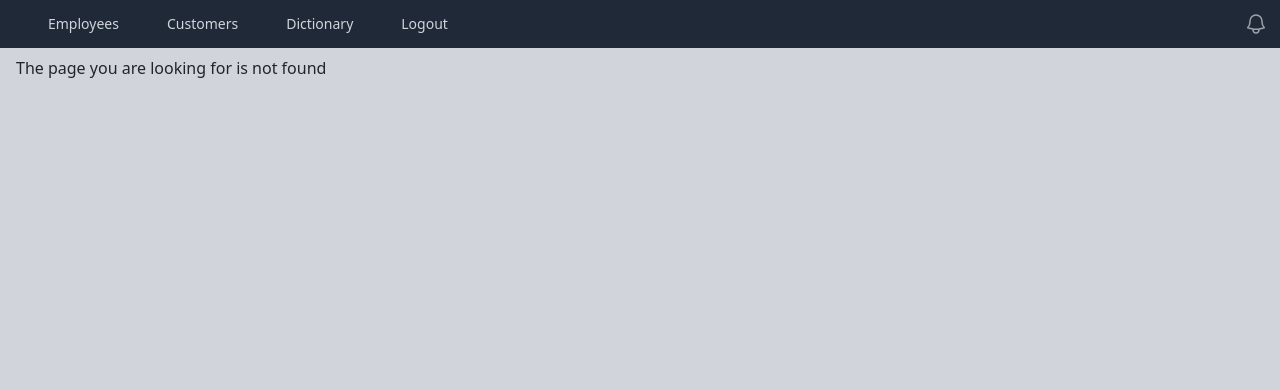
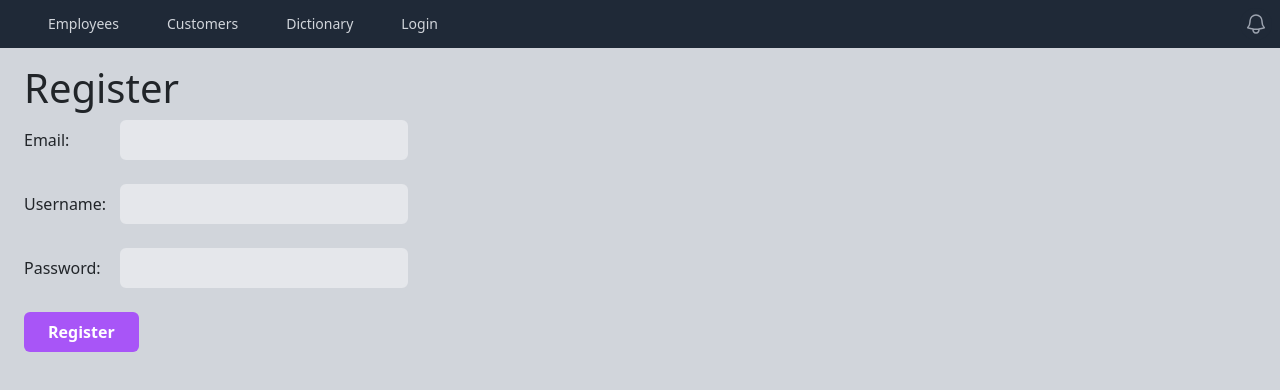
Before and after one commit to hoangdinhthien/LEARN-REACT, a React (Create React App) app in the folder hello/: page /register in a window 1280 px wide. Before the commit this address had no page. Shown: the top 390 px of the page. Built offline with nearby package versions, Linux system fonts and the light colour scheme.

Commit message:
custom hook parameter and return data

```diff
--- a/hello/src/App.js
+++ b/hello/src/App.js
@@ -1,26 +1,65 @@
 import './index.css';
-import { createContext, useState } from 'react';
+import { createContext, useState, useEffect } from 'react';
 import Header from './components/Header.js';
 import Employees from './pages/Employees';
-import { BrowserRouter, Routes, Route } from 'react-router-dom';
+import { BrowserRouter, Routes, Route, json } from 'react-router-dom';
 import Customers from './pages/Customers';
 import Dictionary from './pages/Dictionary';
 import Definition from './pages/Definition';
 import NotFound from './components/NotFound';
 import Customer from './pages/Customer';
 import Login from './pages/Login';
-
+import { baseUrl } from './shared';
+import Register from './pages/Register';
 
 export const LoginContext = createContext();
 
 function App () {
-  const [ loggedIn, setLoggedIn ] = useState( true );
+  //check localStorage for an access token --> may be expired
+  //long term goal --> use refresh token and if it works, stay logged in, otherwise, send to login page
+  useEffect( () => {
+    function refreshTokens () {
+      if ( localStorage.refresh ) {
+        const url = baseUrl + 'api/token/refresh/';
+        fetch( url, {
+          method: 'POST',
+          headers: {
+            'Content-Type': 'application/json',
+          },
+          body: JSON.stringify( {
+            refresh: localStorage.refresh,
+          } ),
+        } )
+          .then( ( response ) => {
+            return response.json;
+          } )
+          .then( ( data ) => {
+            localStorage.data = data.access;
+            localStorage.refresh = data.refresh;
+            setLoggedIn( true );
+          } );
+      }
+    }
+    const minute = 1000 * 60;
+    refreshTokens();
+    setInterval( refreshTokens, minute * 3 );
+  }, [] );
+
+  const [loggedIn, setLoggedIn] = useState( localStorage.access ? true : false );
+
+  //setLoggedIn in Header.js refers to changedLoggedIn, just different names
+  function changeLoggedIn ( value ) {
+    setLoggedIn( value );
+    if ( value === false ) {
+      localStorage.clear();
+    }
+  }
+
   return (
-    <LoginContext.Provider value={[ loggedIn, setLoggedIn ]}>
+    <LoginContext.Provider value={[loggedIn, changeLoggedIn]}>
       <BrowserRouter>
         <Header>
           <Routes>
-
             <Route path='/employees' element={<Employees />} />
             <Route path='/dictionary' element={<Dictionary />} />
             <Route path='/definition' element={<Definition />} />
@@ -28,9 +67,10 @@ function App () {
             <Route path='/customers' element={<Customers />} />
             <Route path='/customers/:id' element={<Customer />} />
             <Route path='/login' element={<Login />} />
+            <Route path='/register' element={<Register />} />
             <Route path='/404' element={<NotFound />} />
-            <Route path='*' element={<NotFound />} /> {/* if doesn't match any path that exist => return to 404 page */}
-
+            <Route path='*' element={<NotFound />} />{' '}
+            {/* if doesn't match any path that exist => return to 404 page */}
           </Routes>
         </Header>
       </BrowserRouter>
--- a/hello/src/components/Header.js
+++ b/hello/src/components/Header.js
@@ -15,11 +15,7 @@ function classNames ( ...classes ) {
 }
 
 export default function Header ( props ) {
-    const [ loggedIn, setLoggedIn ] = useContext( LoginContext );
-
-    useEffect( () => {
-        console.log( loggedIn );
-    } );
+    const [loggedIn, setLoggedIn] = useContext( LoginContext );
 
     return (
         <>
@@ -31,19 +27,11 @@ export default function Header ( props ) {
                                 <div className='absolute inset-y-0 left-0 flex items-center sm:hidden'>
                                     {/* Mobile menu button*/}
                                     <Disclosure.Button className='inline-flex items-center justify-center rounded-md p-2 text-gray-400 hover:bg-gray-700 hover:text-white focus:outline-none focus:ring-2 focus:ring-inset focus:ring-white'>
-                                        <span className='sr-only'>
-                                            Open main menu
-                                        </span>
+                                        <span className='sr-only'>Open main menu</span>
                                         {open ? (
-                                            <XMarkIcon
-                                                className='block h-6 w-6'
-                                                aria-hidden='true'
-                                            />
+                                            <XMarkIcon className='block h-6 w-6' aria-hidden='true' />
                                         ) : (
-                                            <Bars3Icon
-                                                className='block h-6 w-6'
-                                                aria-hidden='true'
-                                            />
+                                            <Bars3Icon className='block h-6 w-6' aria-hidden='true' />
                                         )}
                                     </Disclosure.Button>
                                 </div>
@@ -54,14 +42,8 @@ export default function Header ( props ) {
                                                 <NavLink
                                                     key={item.name}
                                                     to={item.href}
-                                                    className={( {
-                                                        isActive,
-                                                    } ) => {
-                                                        console.log(
-                                                            item.href +
-                                                            ' ' +
-                                                            isActive
-                                                        );
+                                                    className={( { isActive } ) => {
+                                                        console.log( item.href + ' ' + isActive );
                                                         return (
                                                             'px-3 py-2 rounded-md text-sm font-medium no-underline ' +
                                                             ( !isActive
@@ -74,16 +56,25 @@ export default function Header ( props ) {
                                                 </NavLink>
                                             ) )}
 
+                                            {loggedIn ? (
                                                 <NavLink
-                                                to={
-                                                    loggedIn
-                                                        ? '/logout'
-                                                        : '/login'
-                                                }
+                                                    to={'/login'}
+                                                    onClick={() => {
+                                                        setLoggedIn( false );
+                                                        localStorage.clear();
+                                                    }}
                                                     className='px-3 py-2 rounded-md text-sm font-medium no-underline text-gray-300 hover:bg-gray-700 hover:text-white'
                                                 >
-                                                {loggedIn ? 'Logout' : 'Login'}
+                                                    Logout
                                                 </NavLink>
+                                            ) : (
+                                                <NavLink
+                                                    to={'/login'}
+                                                    className='px-3 py-2 rounded-md text-sm font-medium no-underline text-gray-300 hover:bg-gray-700 hover:text-white'
+                                                >
+                                                    Login
+                                                </NavLink>
+                                            )}
                                         </div>
                                     </div>
                                 </div>
@@ -92,13 +83,8 @@ export default function Header ( props ) {
                                         type='button'
                                         className='rounded-full bg-gray-800 p-1 text-gray-400 hover:text-white focus:outline-none focus:ring-2 focus:ring-white focus:ring-offset-2 focus:ring-offset-gray-800'
                                     >
-                                        <span className='sr-only'>
-                                            View notifications
-                                        </span>
-                                        <BellIcon
-                                            className='h-6 w-6'
-                                            aria-hidden='true'
-                                        />
+                                        <span className='sr-only'>View notifications</span>
+                                        <BellIcon className='h-6 w-6' aria-hidden='true' />
                                     </button>
                                 </div>
                             </div>
@@ -111,9 +97,7 @@ export default function Header ( props ) {
                                         key={item.name}
                                         to={item.href}
                                         className={( { isActive } ) => {
-                                            console.log(
-                                                item.href + ' ' + isActive
-                                            );
+                                            console.log( item.href + ' ' + isActive );
                                             return (
                                                 'block px-3 py-2 rounded-md text-base font-medium no-underline ' +
                                                 ( !isActive
@@ -125,16 +109,27 @@ export default function Header ( props ) {
                                         {item.name}
                                     </NavLink>
                                 ) )}
+
+                                {loggedIn ? (
                                     <NavLink
-                                    to={
-                                        loggedIn
-                                            ? '/logout'
-                                            : '/login'
-                                    }
+                                        to={'/login'}
+                                        onClick={() => {
+                                            setLoggedIn( false );
+                                            localStorage.clear();
+                                        }}
                                         className='block px-3 py-2 rounded-md text-base font-medium no-underline text-gray-300 hover:bg-gray-700 hover:text-white'
                                     >
-                                    {loggedIn ? 'Logout' : 'Login'}
+                                        Logout
                                     </NavLink>
+                                ) : (
+                                    <NavLink
+                                        to={'/login'}
+                                        className='block px-3 py-2 rounded-md text-base font-medium no-underline text-gray-300 hover:bg-gray-700 hover:text-white'
+                                    >
+                                        Login
+                                    </NavLink>
+                                )}
+
                             </div>
                         </Disclosure.Panel>
                     </>
--- /dev/null
+++ b/hello/src/hooks/UseFetch.js
@@ -0,0 +1,38 @@
+import React from 'react';
+import { useState, useEffect } from 'react';
+import { useNavigate, useLocation } from 'react-router-dom';
+
+export default function useFetch ( url, { method, headers, body } ) {
+  const [data, setData] = useState();
+  const [errorStatus, setErrorSatus] = useState();
+
+  const navigate = useNavigate();
+  const location = useLocation();
+
+  useEffect( () => {
+    fetch( url, {
+      method: method,
+      headers: headers,
+      body: body,
+    } )
+      .then( ( response ) => {
+        if ( response.status === 401 ) {
+          navigate( '/login', {
+            state: {
+              previousUrl: location.pathname,
+            },
+          } );
+        }
+        if ( !response.ok ) {
+          throw ( response.status );
+        }
+        return response.json();
+      } )
+      .then( ( data ) => {
+        setData( data );
+      } ).catch( ( e ) => {
+        setErrorSatus( e );
+      } );
+  }, [] );
+  return { data, errorStatus };
+}
--- a/hello/src/pages/Customers.js
+++ b/hello/src/pages/Customers.js
@@ -4,11 +4,12 @@ import { Link, useNavigate, useLocation } from 'react-router-dom';
 import AddCustomer from '../components/AddCustomer';
 import { baseUrl } from '../shared';
 import { LoginContext } from '../App';
+import useFetch from '../hooks/UseFetch';
 
 export default function Customers () {
-    const [ loggedIn, setLoggedIn ] = useContext( LoginContext );
-    const [ customers, setCustomers ] = useState();
-    const [ show, setShow ] = useState( false );
+    const [loggedIn, setLoggedIn] = useContext( LoginContext );
+    // const [customers, setCustomers] = useState();
+    const [show, setShow] = useState( false );
 
     function toggleShow () {
         setShow( !show );
@@ -17,57 +18,73 @@ export default function Customers () {
     const location = useLocation();
     const navigate = useNavigate();
 
+    const url = baseUrl + 'api/customers/';
+    const {
+        data: { customers } = {},
+        errorStatus,
+    } = useFetch( url, {
+        method: 'GET',
+        headers: {
+            'Content-Type': 'application/json',
+            Authorization: 'Bearer ' + localStorage.getItem( 'access' ),
+        },
+    } );
+
     useEffect( () => {
-        const url = baseUrl + 'api/customers/';
-        fetch( url, {
-            headers: {
-                'Content-Type': 'application/json',
-                Authorization: 'Bearer ' + localStorage.getItem( 'access' )
-            },
-        } )
-            .then( ( response ) => {
-                if ( response.status === 401 ) {
-                    setLoggedIn( false );
-                    navigate( '/login', {
-                        state: {
-                            previousUrl: location.pathname,
-                        }
-                    } );
-                }
-                return response.json();
-            } )
-            .then( ( data ) => {
-                setCustomers( data.customers );
-            } );
-    }, [] );
+        console.log( customers, errorStatus );
+    } );
+
+    // useEffect( () => {
+    //     const url = baseUrl + 'api/customers/';
+    //     fetch( url, {
+    //         headers: {
+    //             'Content-Type': 'application/json',
+    //             Authorization: 'Bearer ' + localStorage.getItem( 'access' )
+    //         },
+    //     } )
+    //         .then( ( response ) => {
+    //             if ( response.status === 401 ) {
+    //                 setLoggedIn( false );
+    //                 navigate( '/login', {
+    //                     state: {
+    //                         previousUrl: location.pathname,
+    //                     }
+    //                 } );
+    //             }
+    //             return response.json();
+    //         } )
+    //         .then( ( data ) => {
+    //             setCustomers( data.customers );
+    //         } );
+    // }, [] );
 
     function newCustomer ( name, industry ) {
-        const data = { name: name, industry: industry };
-        const url = baseUrl + 'api/customers/';
-        fetch( url, {
-            method: 'POST',
-            headers: {
-                'Content-Type': 'application/json',
-            },
-            body: JSON.stringify( data ),
-        } )
-            .then( ( response ) => {
-                if ( !response.ok ) {
-                    throw new Error( 'Something went wrong!' );
-                }
-                return response.json();
-            } )
-            .then( ( data ) => {
-                toggleShow();
-                console.log( data );
-                setCustomers( [ ...customers, data.customer ] );
-                //assume the add was successful
-                //hide the modal
-                //make sure the list is updated appropriately
-            } )
-            .catch( ( e ) => {
-                console.log( e );
-            } );
+        //     const data = { name: name, industry: industry };
+        //     const url = baseUrl + 'api/customers/';
+        //     fetch( url, {
+        //         method: 'POST',
+        //         headers: {
+        //             'Content-Type': 'application/json',
+        //         },
+        //         body: JSON.stringify( data ),
+        //     } )
+        //         .then( ( response ) => {
+        //             if ( !response.ok ) {
+        //                 throw new Error( 'Something went wrong!' );
+        //             }
+        //             return response.json();
+        //         } )
+        //         .then( ( data ) => {
+        //             toggleShow();
+        //             console.log( data );
+        //             setCustomers( [...customers, data.customer] );
+        //             //assume the add was successful
+        //             //hide the modal
+        //             //make sure the list is updated appropriately
+        //         } )
+        //         .catch( ( e ) => {
+        //             console.log( e );
+        //         } );
     }
 
     return (
--- a/hello/src/pages/Definition.js
+++ b/hello/src/pages/Definition.js
@@ -1,67 +1,45 @@
 import React from 'react';
 import { useEffect, useState } from 'react';
 import { v4 as uuidv4 } from 'uuid';
-import { useParams, useNavigate, Link, json, useLocation } from 'react-router-dom';
+import {
+    useParams,
+    useNavigate,
+    Link,
+    json,
+    useLocation,
+} from 'react-router-dom';
 import NotFound from '../components/NotFound';
 import DefinitionSearch from '../components/DefinitionSearch';
+import useFetch from '../hooks/UseFetch';
 
 
 export default function Definition ( props ) {
-    const [ word, setWord ] = useState();
-    const [ notFound, setNotFound ] = useState( false );
-    const [ error, setError ] = useState( false );
+    // const [ word, setWord ] = useState();
+    // const [notFound, setNotFound] = useState( false );
+    // const [error, setError] = useState( false );
 
     let { search } = useParams();
 
+    const location = useLocation();
     const navigate = useNavigate();
-    const location = useLocation();
+    const [word, errorStatus] = useFetch(
+        'https://api.dictionaryapi.dev/api/v2/entries/en/' + search
+    );
 
-    useEffect( () => {
-        // const url = 'https://asjdfhsalkfjaslkfjsaldkjfsadfsdfklsdjf.com';
-        // const url = 'https://httpstat.us/501';
-        const url = 'https://api.dictionaryapi.dev/api/v2/entries/en/' + search;
-        fetch( url )
-            .then( ( response ) => {
-                // console.log( response.status );
-                if ( response.status === 404 ) {
-                    setNotFound( true );
-                } else if ( response.status === 401 ) {
-
-                } else if ( response.status === 500 ) {
-                    setError( true );
-                }
-
-                if ( !response.ok ) {
-                    setError( true );
-
-                    throw new Error( 'Something went wrong' );
-                }
-                return response.json();
-            } )
-            .then( ( data ) => {
-                setWord( data[ 0 ].meanings );
-                console.log( data[ 0 ].meanings );
-            } )
-            .catch( ( e ) => {
-                console.log( e.message );
-            } );
-    }, [] );
-
-
-    if ( notFound === true ) {
+    if ( errorStatus === 404 ) {
         return (
             <>
                 <NotFound />
-                <Link to='/dictionary' >Search another</Link>
+                <Link to='/dictionary'>Search another</Link>
             </>
         );
     }
 
-    if ( error === true ) {
+    if ( errorStatus ) {
         return (
             <>
-                <p>Something went wrong, try again?</p>
-                <Link to='/dictionary' >Search another</Link>
+                <p>There was a problem with the server, try again later!</p>
+                <Link to='/dictionary'>Search another</Link>
             </>
         );
     }
@@ -71,21 +49,21 @@ export default function Definition ( props ) {
             {/* if word is defined => return the meaning with the key(uuid)
             else return null
             */}
-            {word ?
+            {word?.[0]?.meanings ? (
                 <>
                     <h1>Here is a definition:</h1>
-                    {word.map( ( meaning ) => {
+                    {word[0].meanings.map( ( meaning ) => {
                         return (
                             <p key={uuidv4()}>
                                 {meaning.partOfSpeech + ': '}
-                                {meaning.definitions[ 0 ].definition}
+                                {meaning.definitions[0].definition}
                             </p>
                         );
                     } )}
                     <p>Search again:</p>
                     <DefinitionSearch></DefinitionSearch>
                 </>
-                : null}
+            ) : null}
         </>
     );
 }
--- /dev/null
+++ b/hello/src/pages/Register.js
@@ -0,0 +1,107 @@
+//register is similar to login
+import React from 'react';
+import { useState, useEffect, useContext } from 'react';
+import { baseUrl } from '../shared';
+import { useLocation, useNavigate } from 'react-router-dom';
+import { LoginContext } from '../App';
+
+export default function Register () {
+    const [loggedIn, setLoggedIn] = useContext( LoginContext );
+    const [username, setUsername] = useState();
+    const [password, setPassword] = useState();
+    const [email, setEmail] = useState();
+
+    const location = useLocation();
+    const navigate = useNavigate();
+
+    useEffect( () => {
+        localStorage.clear();
+        setLoggedIn( false );
+    }, [] );
+
+    function login ( e ) {
+        e.preventDefault();
+        const url = baseUrl + 'api/register/';
+        fetch( url, {
+            method: 'POST',
+            headers: {
+                'Content-Type': 'application/json',
+            },
+            body: JSON.stringify( {
+                email: email,
+                username: username,
+                password: password,
+            } ),
+        } )
+            .then( ( response ) => {
+                return response.json();
+            } )
+            .then( ( data ) => {
+                localStorage.setItem( 'access', data.access );
+                localStorage.setItem( 'refresh', data.refresh );
+                setLoggedIn( true );
+                // console.log( localStorage );
+                console.log( location );
+                console.log( location.state );
+                console.log( location?.state?.previousUrl );
+                navigate( location?.state?.previousUrl ? location.state.previousUrl : '/customers' );
+            } );
+    }
+    return (
+        <form id='customer' onSubmit={login} className='m-2 w-full max-w-sm'>
+            <h1>Register</h1>
+            <div className='md:flex md:items-center mb-6'>
+                <div className='md:w-1/4'>
+                    <label for='email'>Email:</label>
+                </div>
+                <div className='md:w-3/4'>
+                    <input
+                        id='email'
+                        className='bg-gray-200 appearance-none border-2 border-gray-200 rounded w-full py-2 px-4 text-gray-700 leading-tight focus:outline-none focus:bg-white focus:border-purple-500'
+                        type='email'
+                        value={email}
+                        onChange={( e ) => {
+                            setEmail( e.target.value );
+                        }}
+                    />
+                </div>
+            </div>
+            <div className='md:flex md:items-center mb-6'>
+                <div className='md:w-1/4'>
+                    <label for='username'>Username:</label>
+                </div>
+                <div className='md:w-3/4'>
+                    <input
+                        id='username'
+                        className='bg-gray-200 appearance-none border-2 border-gray-200 rounded w-full py-2 px-4 text-gray-700 leading-tight focus:outline-none focus:bg-white focus:border-purple-500'
+                        type='text'
+                        value={username}
+                        onChange={( e ) => {
+                            setUsername( e.target.value );
+                        }}
+                    />
+                </div>
+            </div>
+
+            <div className='md:flex md:items-center mb-6'>
+                <div className='md:w-1/4'>
+                    <label for='password'>Password:</label>
+                </div>
+                <div className='md:w-3/4'>
+                    <input
+                        id='password'
+                        className='bg-gray-200 appearance-none border-2 border-gray-200 rounded w-full py-2 px-4 text-gray-700 leading-tight focus:outline-none focus:bg-white focus:border-purple-500'
+                        type='password'
+                        value={password}
+                        onChange={( e ) => {
+                            setPassword( e.target.value );
+                        }}
+                    />
+                </div>
+            </div>
+            <button className='bg-purple-500 hover:bg-purple-700 text-white font-bold py-2 px-4 rounded'>
+                Register
+            </button>
+        </form>
+    );
+}
```
Lines whose indentation alone changed are shown as unchanged.
